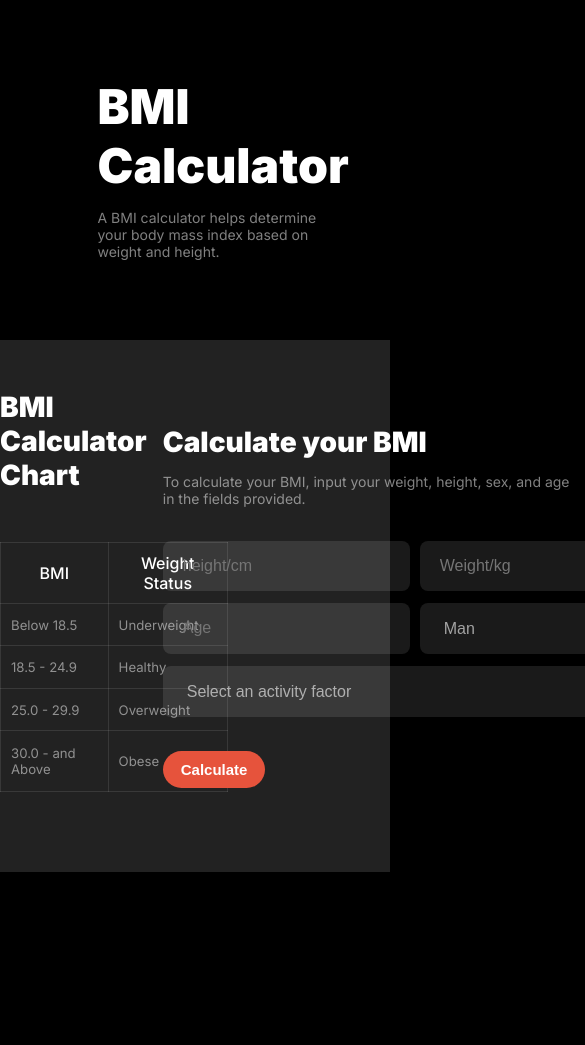
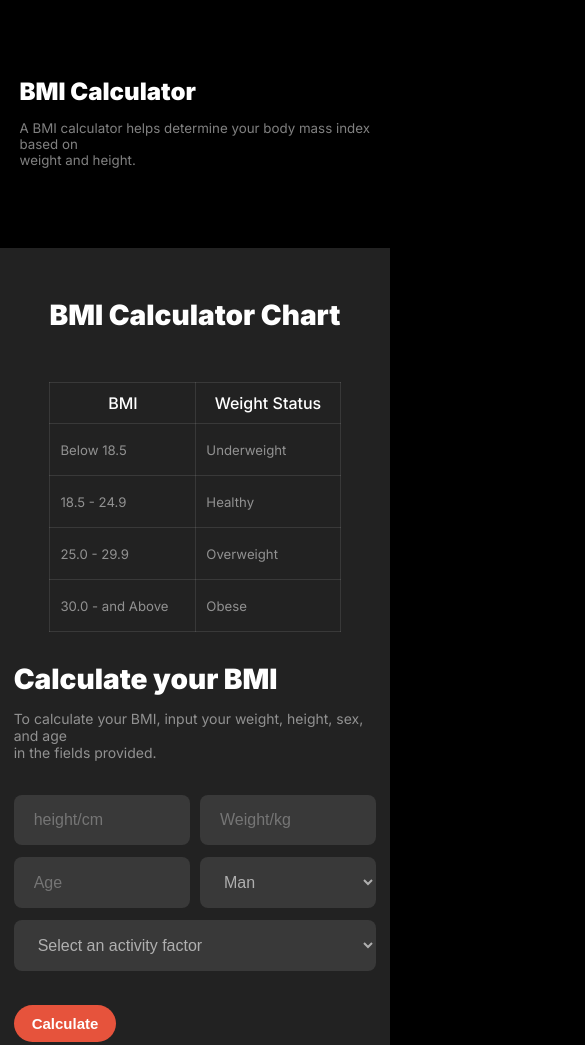
Before and after one commit to RahulKhanSuvo/Fitness-Gym-Assignment-two, a plain HTML site: page index.html in a window 390 px wide. Shown: the part 4287-5332 px from the top of the page, 585 px wide, since content can reach past the window. Before the commit the page ends 5159 px from the top, so only its background shows below. Drawn offline with Linux system fonts and the light colour scheme.

Commit message:
added responsive for bmi

```diff
--- a/styles/responsive.css
+++ b/styles/responsive.css
@@ -122,4 +122,43 @@
         width: 93%;
         margin: 0 auto;
     }
+
+    /* bmi */
+    .bmi-container {
+        width: 90%;
+    }
+
+    .bmi h1 {
+        font-size: 1.500rem;
+    }
+
+    .bmi p {
+        font-size: smaller;
+    }
+
+    /* chart */
+    .bmi-cart-content {
+        width: 93%;
+        margin: 0 auto;
+
+        flex-direction: column;
+    }
+
+    select {
+        width: 25%;
+
+    }
+
+    table {
+        width: 100%;
+    }
+
+    form input,
+    select {
+        width: 50%;
+    }
+
+    .factor {
+        width: 100%;
+    }
 }
```
